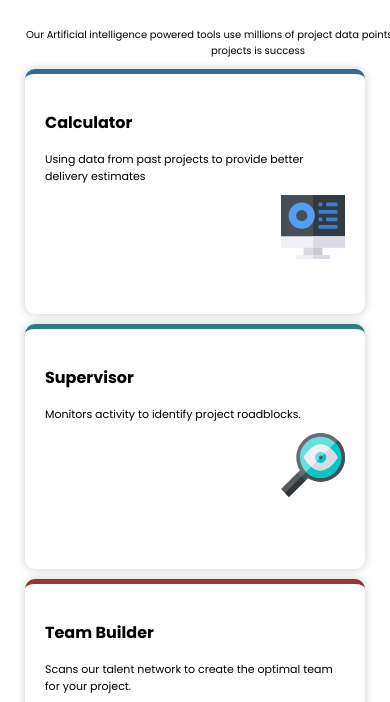
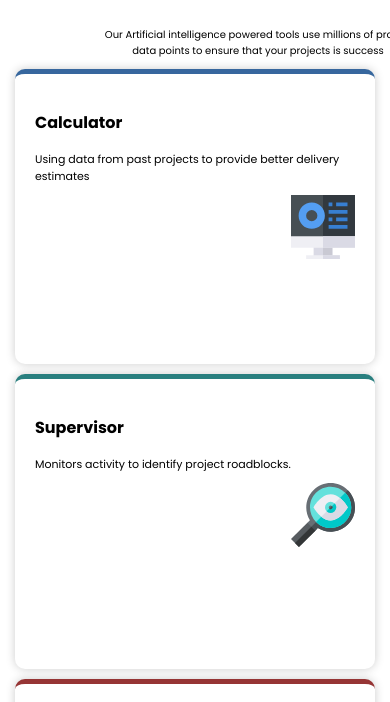
Before and after one commit to olashina201/four_card_feature, a plain HTML site: page index.html in a window 390 px wide. Shown: the part 141-843 px from the top of the page. Drawn offline with Linux system fonts and the light colour scheme.

Commit message:
change width and height

```diff
--- a/assets/css/style.css
+++ b/assets/css/style.css
@@ -120,8 +120,8 @@ svg{
         display: block;
         margin: 0 auto;
         padding: 20px;
-        width: 300px;
-        height: 200px;
+        width: 320px;
+        height: 250px;
         margin-bottom: 10px;
         border-radius: 10px;
         background-color: #fff;
--- a/index.html
+++ b/index.html
@@ -13,7 +13,7 @@
         <div class="header">
             <p class="sm">Reliable, efficient delivery</p>
             <p class="power">Powered by Technology</p>
-            <p class="sm-1">Our Artificial intelligence powered tools use millions of project data points to ensure that your projects is success</p>
+            <p class="sm-1">Our Artificial intelligence powered tools use millions of project <br />data points to ensure that your projects is success</p>
         </div>
         <div class="card-group">
             <div class="card-one">
```
